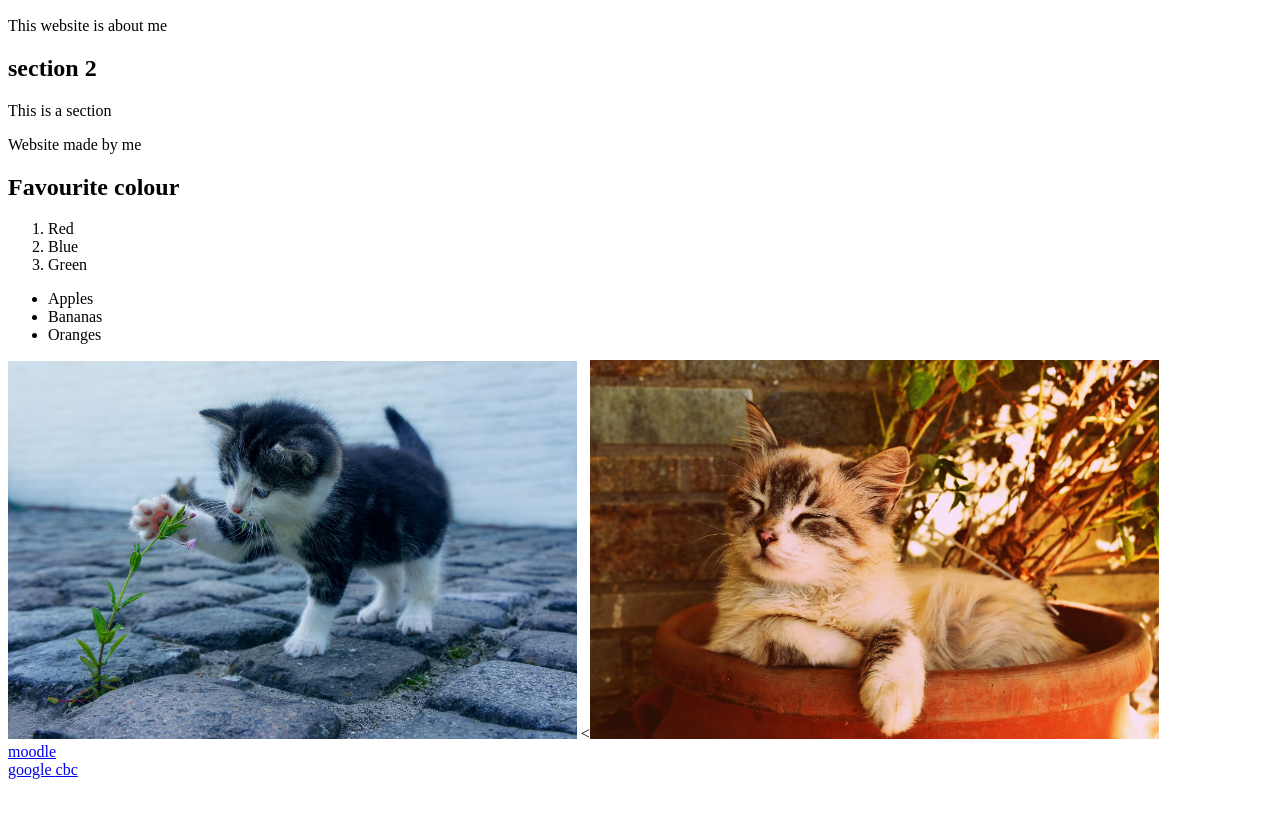
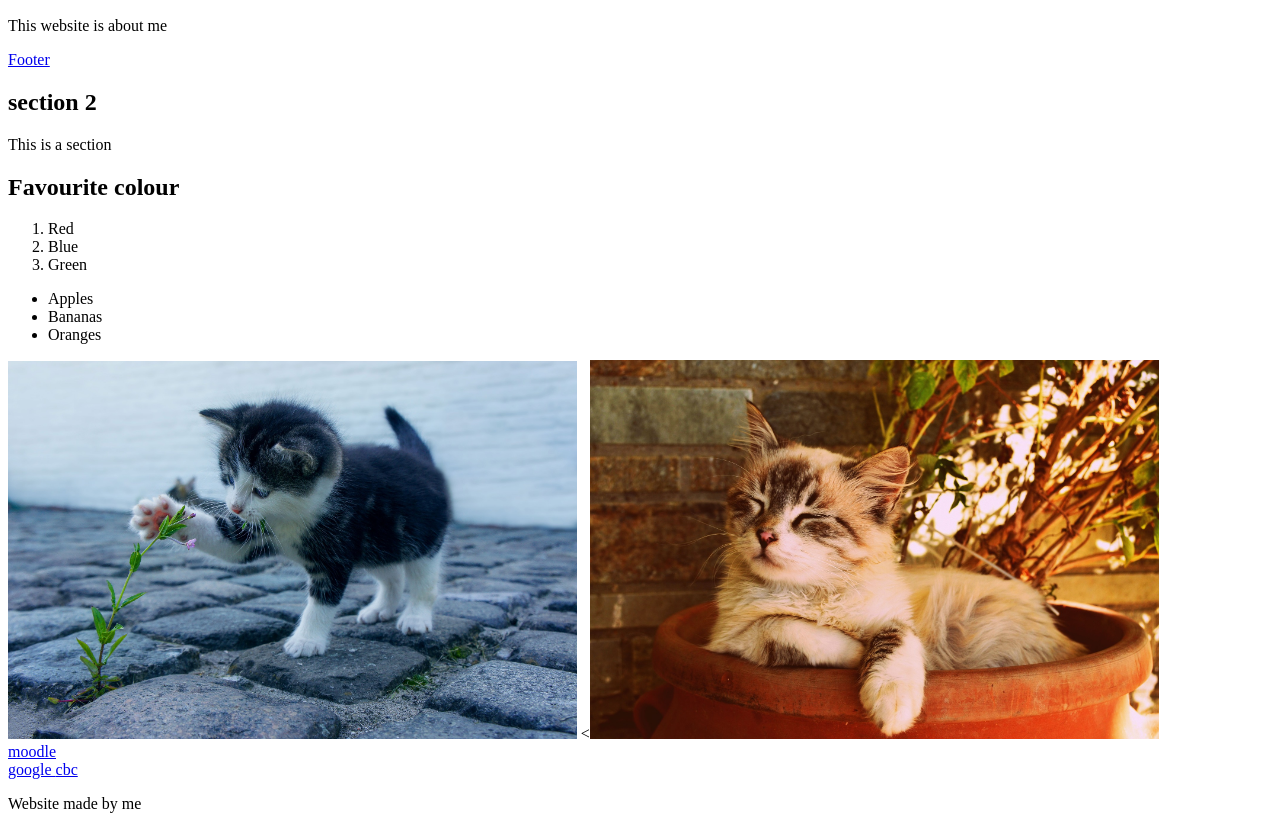
Before and after one commit to Ginlap1980/mywebsite, a plain HTML site: page index.html in a window 1280 px wide. Shown: the part 110-939 px from the top of the page. Before the commit the page ends 897 px from the top, so only its background shows below. Drawn offline with Linux system fonts and the light colour scheme.

Commit message:
Update index.html

```diff
--- a/index.html
+++ b/index.html
@@ -12,6 +12,7 @@
       <h1>My website</h1>
       <h2>About Me</h2>
       <p> This website is about me </p>
+      <a href="#footer">Footer</a>
     </header>
 
 <section>
@@ -19,9 +20,7 @@
   <p>This is a section </p>
   </section>
 
-  <footer>
-    <p> Website made by me</p>
-  </footer>
+
 
 <section>
   <h2> Favourite colour </h2>
@@ -60,6 +59,9 @@
 <a href="https://www.cbc.ca/" target="_blank">cbc </a>
 </section>
 
+<footer id="footer">
+  <p> Website made by me</p>
+</footer>
 
 
   </body>
```
